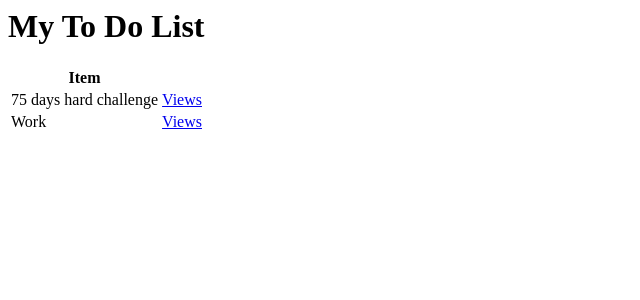
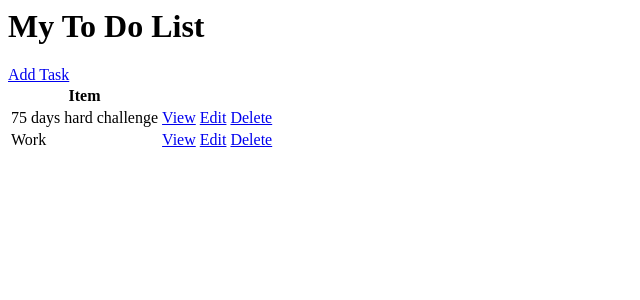
Before and after one commit to Niki-098/todo_List, a Django app: page / in a window 1280 px wide. Shown: the top 300 px of the page, without its empty margins (0-640 px from the left). Run offline with Django 5.2, Linux system fonts and the light colour scheme; data comes from the database, SQL or seed files in the repository; both versions use the stored data as it was after the commit.

Commit message:
Initial commmit

```diff
--- /dev/null
+++ b/base/templates/base/task_confirm_delete.html
@@ -0,0 +1,6 @@
+<a href="{%url 'tasks' %}">Go Back</a>
+<form method="POST">
+    {% csrf_token %}
+    <p>Are you sure you want to delete this task? "{{task}}"</p>
+    <input type="submit" value="Delete"/>
+</form>
--- a/base/templates/base/task_list.html
+++ b/base/templates/base/task_list.html
@@ -1,14 +1,18 @@
 <h1> My To Do List</h1>
+<a href="{% url 'task-create' %}">Add Task</a>
 
 <table>
     <tr>
         <th>Item</th>
         <th></th>
+        <th></th>
     </tr>
     {% for task in tasks %}
     <tr>
         <td>{{task.title}}</td>
-        <td><a href="{% url 'task' task.id %}">Views</a></td>
+        <td><a href="{% url 'task' task.id %}">View</a></td>
+        <td><a href="{% url 'task-update' task.id %}">Edit</a></td>
+        <td><a href="{% url 'task-delete' task.id %}">Delete</a></td>
     </tr>
     {% empty %}
        <h3>No items in list</h3>
--- a/base/urls.py
+++ b/base/urls.py
@@ -1,7 +1,10 @@
 from django.urls import path
-from .views import TaskList,TaskDetail
+from .views import TaskList,TaskDetail, TaskCreate, TaskUpdate, DeleteView
 
 urlpatterns = [
     path('',TaskList.as_view(), name='tasks'),
     path('task/<int:pk>',TaskDetail.as_view(), name='task'),
+    path('task-create/',TaskCreate.as_view(), name='task-create'),
+    path('task-update/<int:pk>',TaskUpdate.as_view(), name='task-update'),
+    path('task-delete/<int:pk>',DeleteView.as_view(), name='task-delete'),
     ]
--- a/base/views.py
+++ b/base/views.py
@@ -1,6 +1,8 @@
 from django.shortcuts import render
 from django.views.generic.list import ListView
 from django.views.generic.detail import DetailView
+from django.views.generic.edit import CreateView, UpdateView, DeleteView
+from django.urls import reverse_lazy
 from .models import Task
 
 class TaskList(ListView):
@@ -11,3 +13,18 @@ class TaskDetail(DetailView):
     model = Task
     context_object_name='task'
     template_name = 'base/task.html'
+
+class TaskCreate(CreateView):
+    model = Task
+    fields = '__all__'
+    success_url = reverse_lazy('tasks')
+
+class TaskUpdate(UpdateView):
+    model = Task
+    fields = '__all__'
+    success_url = reverse_lazy('tasks')
+
+class DeleteView(DeleteView):
+    model = Task
+    context_object_name = 'task'
+    success_url = reverse_lazy('tasks')
```
Also changed, not shown: base/templates/base/task_form.html (added, +8 -0 lines), db.sqlite3.
